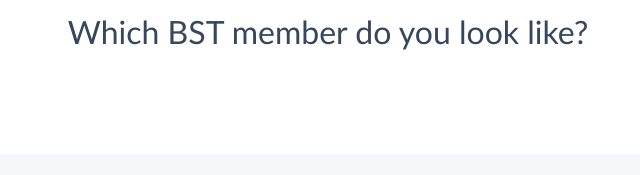
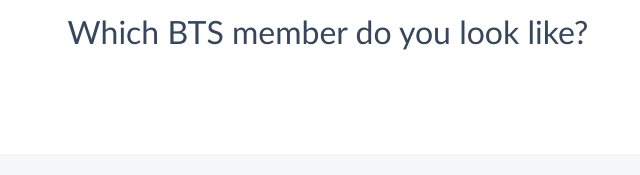
Before and after one commit to tokipul5/bstlookalike, a plain HTML site: page index.html in a window 1280 px wide. Shown: the part 208-383 px from the top of the page, 312-952 px from the left. Drawn offline with nearby package versions, Linux system fonts and the light colour scheme; a script that the page names is missing.

Commit message:
spelling error

```diff
--- a/index.html
+++ b/index.html
@@ -54,7 +54,7 @@
         </nav>
         <section class="section">
             <h1 class="title">BTS LOOKALIKE AI TEST</h1>
-            <h2 class="subtitle">Which BST member do you look like?</h2>
+            <h2 class="subtitle">Which BTS member do you look like?</h2>
         </section>
         <section class="instagram">
             <div class="container mt-5 insta-cover d-flex flex-row-reverse">
```
